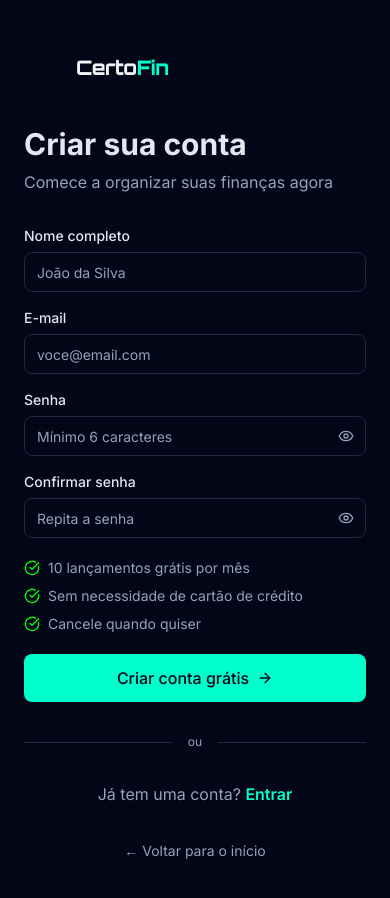
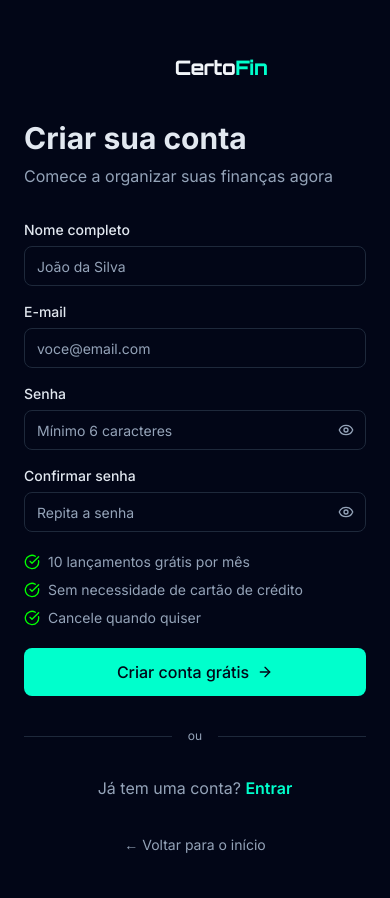
Before and after one commit to jesiel-silva/certofin, a Next.js app: page /signup in a window 390 px wide. Shown: the top 898 px of the page. Built offline with nearby package versions, Linux system fonts and the light colour scheme; no server answers.

Commit message:
fix: centraliza logo mobile nas páginas de login e signup

```diff
--- a/src/app/(auth)/login/LoginForm.tsx
+++ b/src/app/(auth)/login/LoginForm.tsx
@@ -147,7 +147,7 @@ function LoginFormContent() {
       {/* Lado Direito - Formulário */}
       <div className="flex flex-1 flex-col justify-center px-6 py-12 sm:px-12 lg:px-16 xl:px-20">
         <div className="mx-auto w-full max-w-md">
-          <div className="mb-8 lg:hidden">
+          <div className="mb-8 flex justify-center lg:hidden">
             <Link href="/" className="inline-flex items-center">
               <Logo size="sm" />
             </Link>
--- a/src/app/(auth)/signup/page.tsx
+++ b/src/app/(auth)/signup/page.tsx
@@ -149,7 +149,7 @@ export default function SignupPage() {
       <div className="flex flex-1 flex-col justify-center px-6 py-12 sm:px-12 lg:px-16 xl:px-20">
         <div className="mx-auto w-full max-w-md">
           {/* Logo mobile */}
-          <div className="mb-8 lg:hidden">
+          <div className="mb-8 flex justify-center lg:hidden">
             <Link href="/" className="inline-flex items-center">
               <Logo size="sm" />
             </Link>
```
